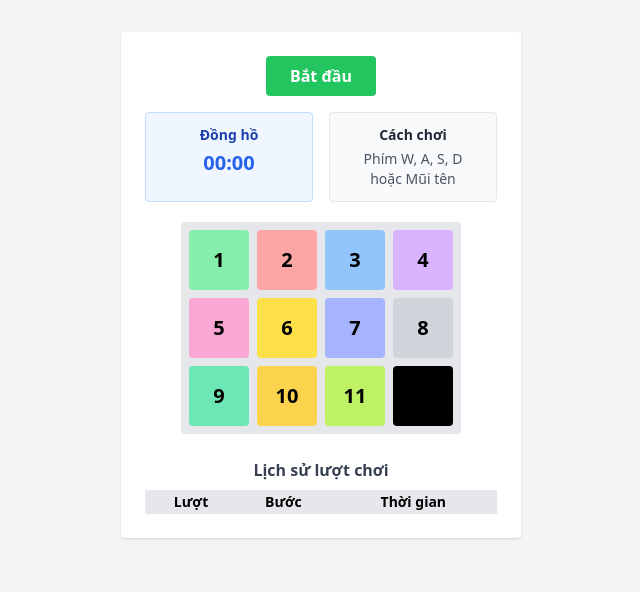
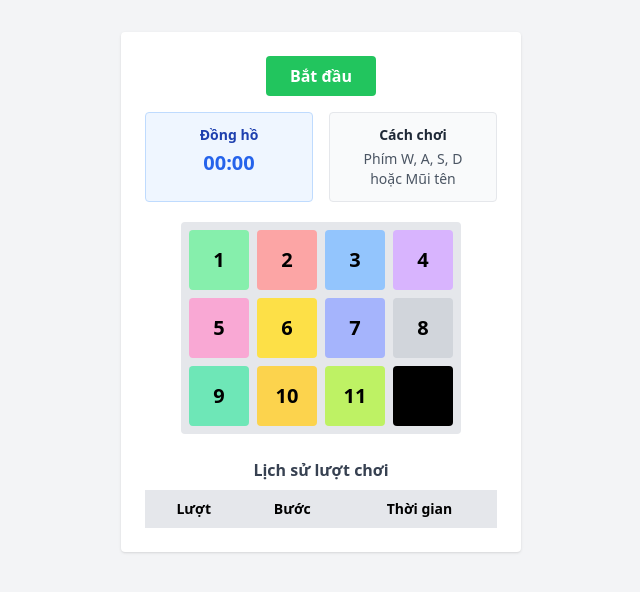
Before and after one commit to MoonA3/Final-Test, a plain HTML site: page index.html in a window 1280 px wide. Shown: the whole page, without its empty margins (319-959 px from the left). Drawn offline with nearby package versions, Linux system fonts and the light colour scheme.

Commit message:
sửa code html

```diff
--- a/index.html
+++ b/index.html
@@ -1,11 +1,13 @@
 <!DOCTYPE html>
 <html lang="vi">
+
 <head>
     <meta charset="UTF-8">
     <title>Game Xếp Hình</title>
     <script src="https://cdn.tailwindcss.com"></script>
     <link rel="stylesheet" href="style.css">
 </head>
+
 <body class="bg-gray-100 flex justify-center p-8">
     <div class="bg-white p-6 rounded shadow w-[400px] text-center">
         <button id="nutBam" class="bg-green-500 text-white px-6 py-2 font-bold rounded">
@@ -29,17 +31,15 @@
         <div id="banCo" class="grid grid-cols-4 gap-2 bg-gray-200 p-2 mt-5 mx-auto w-max rounded"></div>
         <div class="mt-6">
             <h3 class="font-bold text-gray-700 mb-2">Lịch sử lượt chơi</h3>
-            <table class="w-full border text-center text-sm">
-                <thead class="bg-gray-200">
-                    <tr>
-                        <th>Lượt</th>
-                        <th>Bước</th>
-                        <th>Thời gian</th>
-                    </tr>
-                </thead>
-                <tbody id="lichSu"></tbody>
+            <table id="lichSu" class="w-full border text-center text-sm">
+                <tr class="bg-gray-200">
+                    <th class="p-2 border">Lượt</th>
+                    <th class="p-2 border">Bước</th>
+                    <th class="p-2 border">Thời gian</th>
+                </tr>
             </table>
         </div>
+    </div>
     </div>
     <script src="script.js"></script>
 </body>
```
